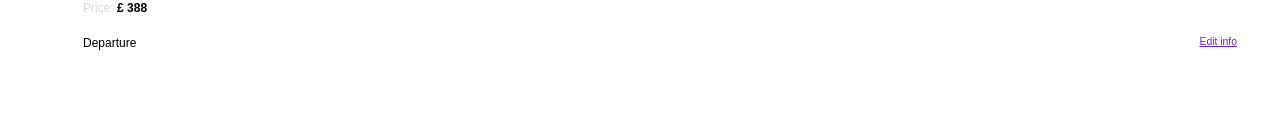
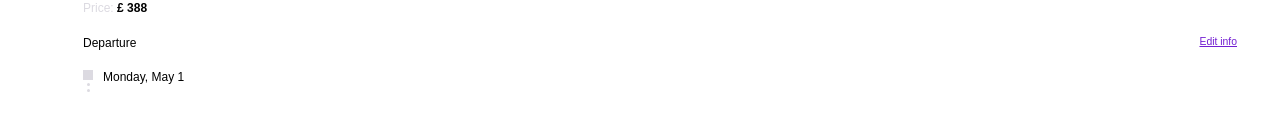
Before and after one commit to JulianMayorga/animated-modal, a React (Create React App) app: page / in a window 1280 px wide. Shown: the part 244-374 px from the top of the page. Built offline with nearby package versions, Linux system fonts and the light colour scheme.

Commit message:
Trip summary: Display departure date

```diff
--- a/src/App.js
+++ b/src/App.js
@@ -2,6 +2,18 @@ import React, { Component } from "react";
 
 const darkViolet = "#731ED2";
 const lightGrey = "#DCDAE1";
+
+const Dot = () => (
+  <div
+    style={{
+      width: 3,
+      height: 3,
+      backgroundColor: lightGrey,
+      borderRadius: 3,
+      marginTop: 3
+    }}
+  />
+);
 
 class App extends Component {
   render() {
@@ -118,6 +130,33 @@ class App extends Component {
             Edit info
           </a>
         </div>
+        <div style={{ display: "flex" }}>
+          <div
+            style={{
+              display: "flex",
+              flexDirection: "column",
+              alignItems: "center",
+              marginRight: 10
+            }}
+          >
+            <div
+              style={{
+                width: 10,
+                height: 10,
+                backgroundColor: lightGrey
+              }}
+            />
+            <Dot />
+            <Dot />
+          </div>
+          <span
+            style={{
+              fontSize: ".75rem"
+            }}
+          >
+            Monday, May 1
+          </span>
+        </div>
       </div>
     );
   }
```
